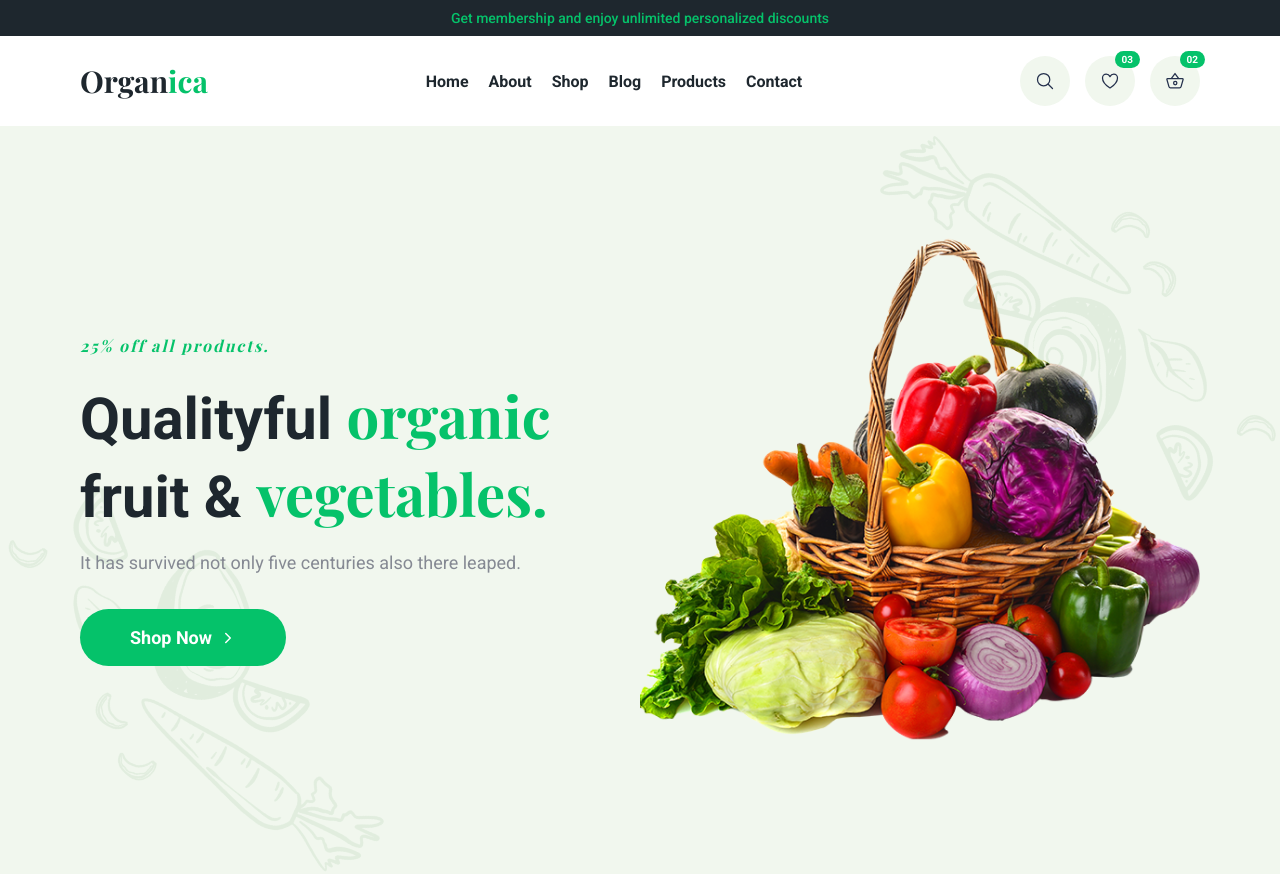
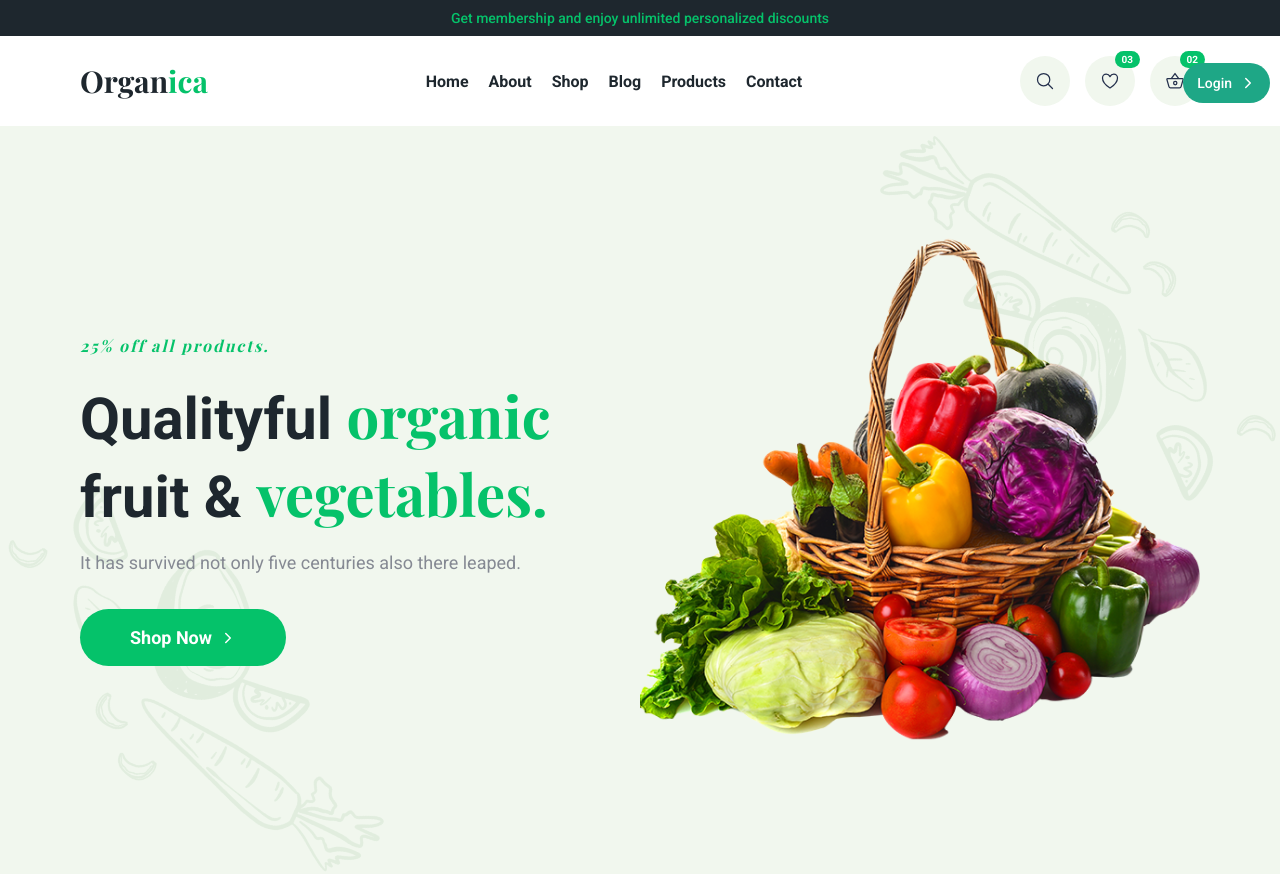
Before and after one commit to RumethSandinu/Project-connexa, a Flask app: page / in a window 1280 px wide. Shown: the top 874 px of the page. Run offline with Flask 3, Linux system fonts and the light colour scheme; some web fonts are replaced.

```diff
--- a/web/static/assets/css/main.css
+++ b/web/static/assets/css/main.css
@@ -1085,3 +1085,23 @@ body {
   .nav-wrapper .container { max-width: 1200px; }
 
 }
+#loginButton {
+  /* Add styling to position the login button in the corner */
+  position: absolute;  /* Position it relative to the nearest positioned ancestor */
+  top: 63px;           /* Adjust this value to position it from the top */
+  right: 10px;         /* Adjust this value to position it from the right */
+  z-index: 1000;       /* Ensure it stays above other elements on the page */
+}
+
+/* Optional: Add some styles to make it visually appealing */
+#loginButton {
+  background-color: #1EA786; /* Blue background color */
+  color: white;              /* White text color */
+  padding: 12px 14px;         /* Padding around the text/icon */
+  border-radius: 20px;        /* Rounded corners */
+  text-decoration: none;     /* Remove underline */
+}
+
+#loginButton:hover {
+  background-color: #16fd95; /* Darker blue on hover */
+}
--- a/web/templates/index.html
+++ b/web/templates/index.html
@@ -84,6 +84,11 @@
             <li>
               <a href="../contact.html" class="navbar-link">Contact</a>
             </li>
+            <a href="login.html" class="btn btn-primary" id="loginButton">
+              <span class="span">Login</span>
+              <ion-icon name="chevron-forward" aria-hidden="true"></ion-icon>
+            </a>
+
 
           </ul>
 
```
Also changed, not shown: 3 other files.
